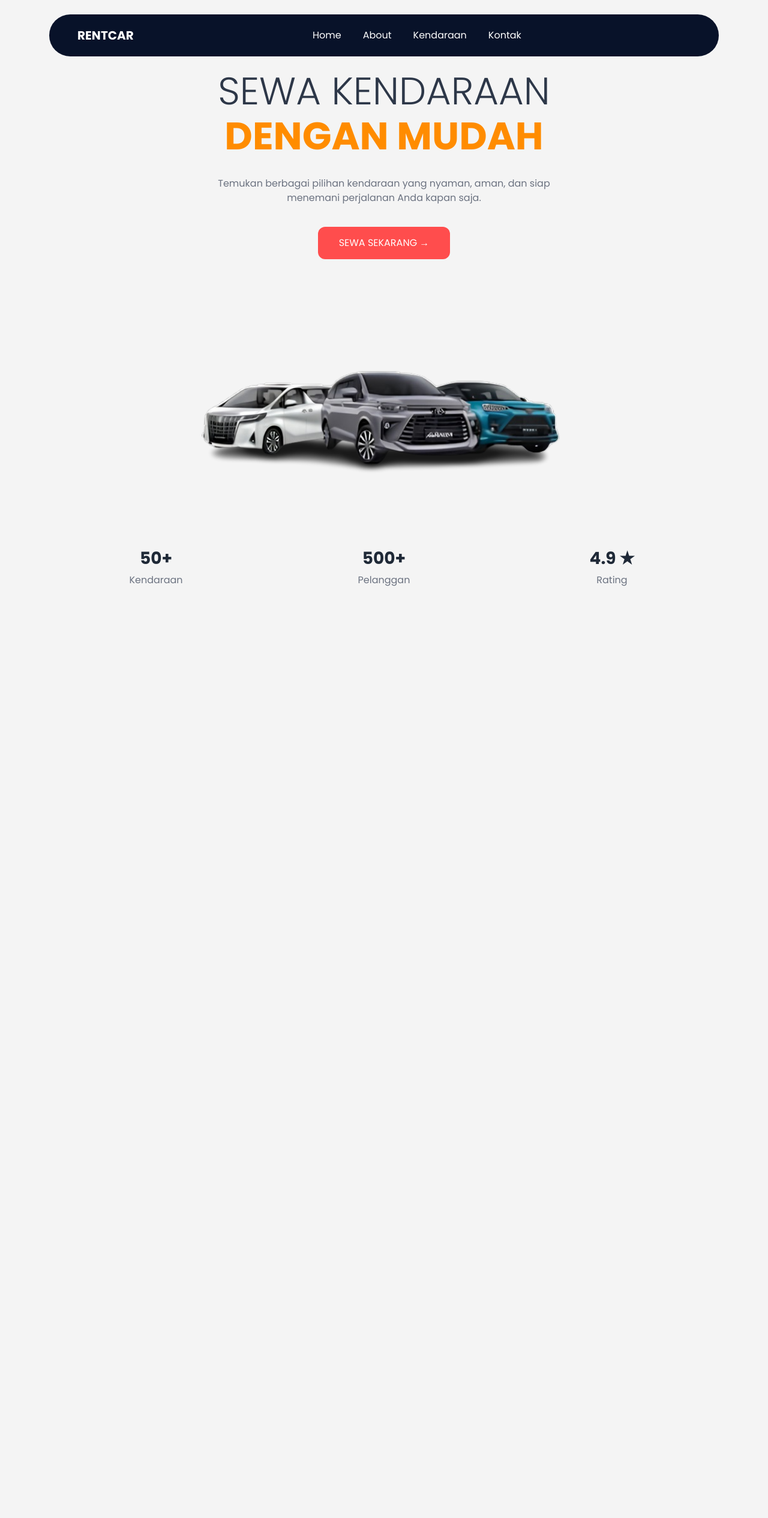
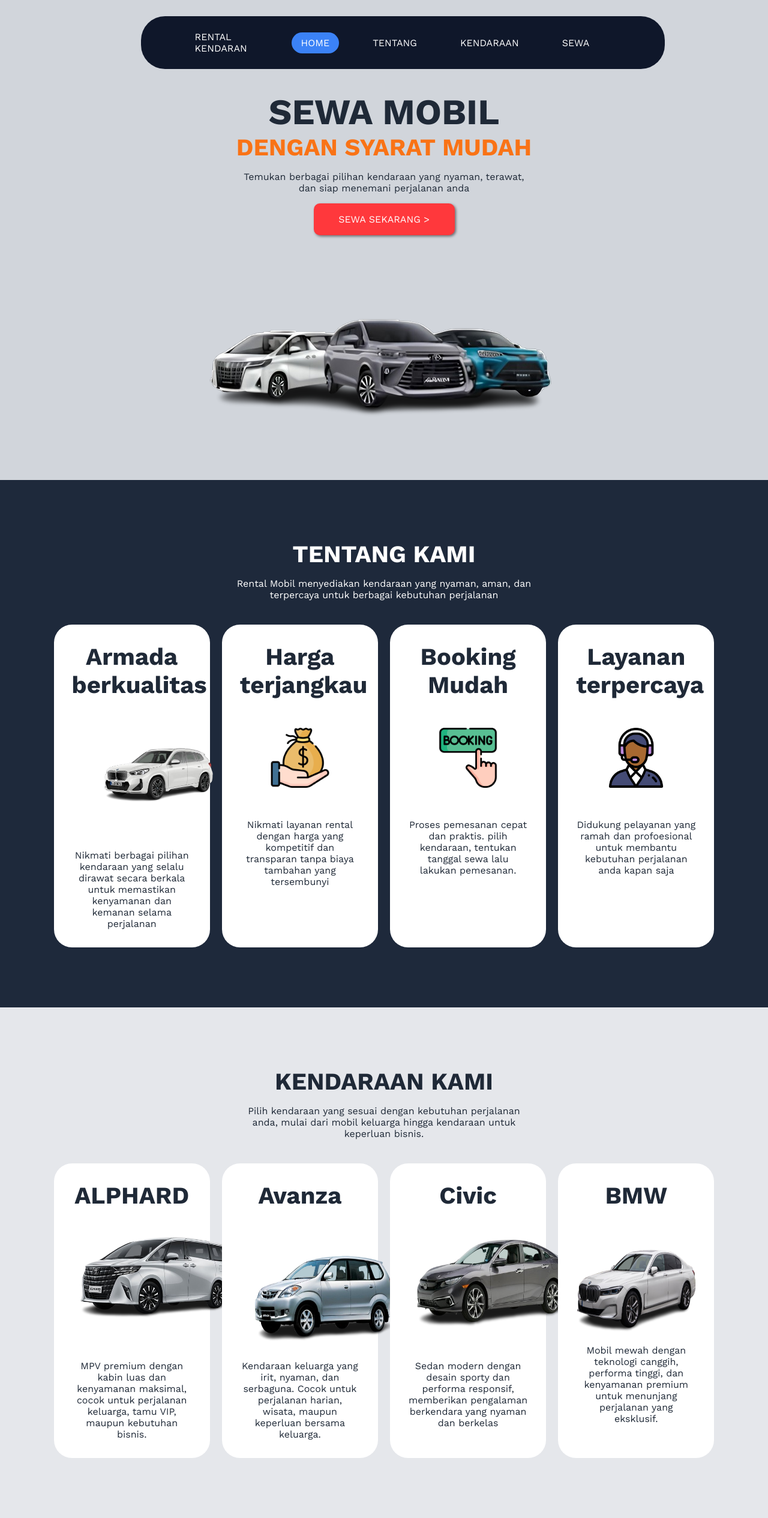
Before and after one commit to Mdariagus/rental-kendaraan-crud, a PHP site: page /coustemer/index.php in a window 1280 px wide. Shown: the whole page at 60% size. Before the commit the page ends 977 px from the top, so only its background shows below. Run offline with PHP 8.4, Linux system fonts and the light colour scheme.

Commit message:
buat tampilan UI, kurang bagian form penyewaan

```diff
--- a/assets/css/style.css
+++ b/assets/css/style.css
@@ -1,117 +1,319 @@
-* {
-            font-family: 'Poppins', sans-serif;
+:root {
+    /* BACKGROUND */
+    --bgPrimary: #D1D5DB;
+    --bgDark: #1E293B;
+    --bgTeks: #3B82F6;
+
+    /* Navigation */
+    --navBg: #0F172A;
+
+    /* Button */
+    --btnPrimary: #FF383c;
+    --btnSecondary: #F97316;
+
+    /* TEKS */
+    --textPrimary: #1f2937;
+    --textSecondary: #f97316;
+}
+
+/* all selector start */
+*{
+    margin: 0;
+    padding: 0;
+    box-sizing: border-box;
+    outline: none;
+    border: none;
+    text-decoration: none;
+}
+
+html {
+    scroll-behavior: smooth;
 }
 
 body {
-            background: #f4f4f4;
-            overflow-x: hidden;
+    font-family: "Work Sans", sans-serif;
+    background-color: var(--bgPrimary);
 }
 
-        /* NAVBAR */
-
-        .custom-navbar {
-            background: #081229;
-            border-radius: 50px;
-            padding: 15px 35px;
+/* NAVBAR START */
+.navbar-coustem {
+    display: flex;
+    justify-content: space-between;
+    align-items: center;
+    padding: 1.4rem 7%;
+    background-color: var(--navBg);
+    position: fixed;
+    top: 27px;
+    left: 235px;
+    right: 172px;
+    z-index: 9999;
+    border-radius: 40px;
+    height: 88px;
 }
 
-        .navbar-nav .nav-link {
-            color: white !important;
-            margin: 0 10px;
-            transition: .3s;
+.navbar-coustem .Logo {
+    font-size: 16px;
+    color: #ffffff;
+    display: flex;
+    font-weight: 104px;
 }
 
-        .navbar-nav .nav-link:hover {
-            color: #3b82f6 !important;
+.navbar-coustem .navbar-nav {
+    display: flex;
+    align-items: center;
 }
 
-        /* HERO */
+.navbar-coustem .navbar-nav a {
+    color: #ffffff;
+    display: flex;
+    font-size: 16px;
+    margin: 20px;
+    padding: 8px 16px;
+    justify-content: center;
+    align-items: center;
+    transition: all 0.3s ease;
+}
 
+.navbar-coustem .navbar-nav a:hover{
+    color: var(--bgTeks);
+    border-radius: 20px;
+    color: #ffffff;
+}
+
+.navbar-coustem .navbar-nav a::after{
+    content: ' ';
+    display: none;
+    padding-bottom: 0.5rem;
+    border-bottom: 0.1rem solid var(--bgTeks);
+    transform: scaleX(0);
+    transition: 0.2s linear;
+}
+
+.navbar-coustem .navbar-nav a.active {
+    background-color: var(--bgTeks);
+    border-radius: 20px;
+
+}
+
+/* NAVBAR END */
+
+/* HERO START */
 .hero {
-            min-height: 75vh;
+    min-height: 100vh;
     display: flex;
     align-items: center;
+    position: relative;
     justify-content: center;
-            text-align: center;
-            flex-direction: column;
+    padding-top: 120px;
 }
 
-        .hero h1 {
-          margin-top: 20px;
-            font-size: 4rem;
-            font-weight: 300;
-            color: #2d3748;
-        }
-
-        .hero h2 {
-            font-size: 4rem;
-            font-weight: 700;
-            color: #ff8c00;
-            margin-top: -10px;
-        }
-
-        .hero p {
-            max-width: 600px;
-            color: #6b7280;
-            margin-top: 20px;
-        }
-
-        .btn-rental {
-            background: #ff4d4d;
-            color: white;
-            padding: 15px 35px;
-            border-radius: 12px;
-            text-decoration: none;
-            margin-top: 20px;
-            transition: .3s;
-        }
-
-        .btn-rental:hover {
-            background: #e53935;
-            color: white;
-        }
-
-        /* MOBIL */
-
-        .car-image {
-            margin-top: 40px;
-        }
-
-        .car-image img {
-            width: 700px;
-            max-width: 100%;
-        }
-
-        /* STATISTIK */
-
-        .stats {
-            margin-top: 50px;
-            margin-bottom: 80px;
-        }
-
-        .stats-box {
+.hero .content {
+    padding: 1.4rem 7%;
+    max-width: 60rem;
     text-align: center;
 }
 
-        .stats-box h3 {
-            font-weight: 700;
-            color: #1f2937;
+.hero .content h1 {
+    color: var(--textPrimary);
+    justify-content: center;
+    font-size: 60px;
 }
 
-        .stats-box p {
-            color: #6b7280;
-            margin: 0;
+.hero .content h2 {
+    color: var(--textSecondary);
+    justify-content: center;
+    font-size: 40px;
 }
 
-        @media(max-width:768px){
-
-            .hero h1,
-            .hero h2{
-                font-size: 2.5rem;
+.hero .content p {
+    color: var(--textPrimary);
+    justify-content: center;
+    align-items: center;
+    text-align: center;
+    margin: 0 auto;
+    margin-top: 16px;
+    max-width: 500px;
+    font-size: 16px;
 }
 
-            .custom-navbar{
-                border-radius:20px;
+.hero .content .cta {
+    margin: 1rem auto 0;
+    display: block;
+    align-items: center;
+    width: 235px;
+    height: 53px;
+
+    font-size: 16;
+    color: #ffffff;
+    background-color: var(--btnPrimary);
+    border-radius: 10px;
+    box-shadow: 2px 2px 4px rgba(1, 1, 3, 0.5);
+    justify-content: center;
+    align-items: center;
+    display: flex;
+
+}
+/* HERO END */
+
+/* ABOUT START */
+.about {
+    background-color: var(--bgDark);
+    padding: 100px 7%;
+    color: white;
+    text-align: center;
+    text-align: center;
 }
 
+.about h2 {
+    justify-content: center;
+    font-size: 40px;
 }
+
+.about p {
+    justify-content: center;
+    color: #ffffff;
+    align-items: center;
+    text-align: center;
+    margin: 0 auto;
+    margin-top: 16px;
+    max-width: 500px;
+    font-size: 16px;
+}
+
+.card-container {
+    display: flex;
+    justify-content: space-between;
+    gap: 20px;
+    margin-top: 40px;
+    flex-wrap: wrap;
+}
+
+.card {
+    flex: 1;
+    min-width: 220px;
+    background-color: #ffffff;
+    padding: 30px;
+    border-radius: 30px;
+    transition: 0.3s;
+}
+
+.card h2 {
+    color: var(--textPrimary);
+}
+
+.card p {
+    color: var(--textPrimary);
+}
+
+.card img {
+    justify-content: center;
+    height: 231px;
+    width: 283px;
+}
+
+.card:hover{
+    transform: translateY(-8px);
+}
+
+.card2 {
+    flex: 1;
+    min-width: 220px;
+    background-color: #ffffff;
+    padding: 30px;
+    border-radius: 30px;
+    transition: 0.3s;
+}
+
+.card2 h2 {
+    color: var(--textPrimary);
+}
+
+.card2 p {
+    color: var(--textPrimary);
+    margin-top: 48px;
+}
+
+.card2 img {
+    justify-content: center;
+    align-items: center;
+    margin-top: 48px;
+    height: 100px;
+    width: 100px;
+}
+
+.card2:hover{
+    transform: translateY(-8px);
+}
+
+/* ABOUT END */
+
+/* KENDARAAN START */
+.kendaraan {
+    background-color: #e5e7eb;
+    padding: 100px 7%;
+    color: white;
+    text-align: center;
+    text-align: center;
+}
+
+.kendaraan h2 {
+    justify-content: center;
+    font-size: 40px;
+    color: var(--textPrimary);
+}
+
+.kendaraan p {
+    justify-content: center;
+    color: var(--textPrimary);
+    align-items: center;
+    text-align: center;
+    margin: 0 auto;
+    margin-top: 16px;
+    max-width: 500px;
+    font-size: 16px;
+}
+
+.card-kendaraan-container {
+    display: flex;
+    justify-content: space-between;
+    gap: 20px;
+    margin-top: 40px;
+    flex-wrap: wrap;
+}
+
+.card-kendaraan {
+    flex: 1;
+    min-width: 220px;
+    background-color: #ffffff;
+    padding: 30px;
+    border-radius: 30px;
+    transition: 0.3s;
+}
+
+.card-kendaraan .bmw {
+    height: 150px;
+    width: 200px;
+    margin-top: 55px;
+}
+
+.card-kendaraan h2 {
+    color: var(--textPrimary);
+}
+
+.card-kendaraan p {
+    color: var(--textPrimary);
+}
+
+.card-kendaraan img {
+    justify-content: center;
+    height: 231px;
+    width: 283px;
+}
+
+.card-kendaraan:hover {
+    transform: translateY(-8px);
+}
+
+
+
+/* KENDARAAN END */
--- a/coustemer/index.php
+++ b/coustemer/index.php
@@ -1,112 +1,113 @@
 <!DOCTYPE html>
 <html lang="en">
 <head>
-  <meta charset="UTF-8">
-  <meta name="viewport" content="width=device-width, initial-scale=1.0">
-  <title>RENTAL KENDARAAN</title>
-      <!-- Bootstrap -->
-    <link href="https://cdn.jsdelivr.net/npm/bootstrap@5.3.8/dist/css/bootstrap.min.css" rel="stylesheet">
-    <!-- Font -->
-    <link href="https://fonts.googleapis.com/css2?family=Poppins:wght@300;400;500;600;700&display=swap" rel="stylesheet">
-  <link rel="stylesheet" href="../assets/css/style.css" >
+    <meta charset="UTF-8">
+    <meta name="viewport" content="width=device-width, initial-scale=1.0">
+    <!-- BOOTSTRAP -->
+    <!-- <link href="https://cdn.jsdelivr.net/npm/bootstrap@5.3.8/dist/css/bootstrap.min.css"
+    rel="stylesheet" integrity="sha384-sRIl4kxILFvY47J16cr9ZwB07vP4J8+LH7qKQnuqkuIAvNWLzeN8tE5YBujZqJLB"
+    crossorigin="anonymous"> -->
+    <!-- End -->
+
+    <!-- FONT START -->
+    <link rel="preconnect" href="https://fonts.googleapis.com">
+    <link rel="preconnect" href="https://fonts.gstatic.com" crossorigin>
+    <link href="https://fonts.googleapis.com/css2?family=Work+Sans:ital,wght@0,100..900;1,100..900&display=swap" rel="stylesheet">
+    <!-- FONT END -->
+
+    <link rel="stylesheet" href="../assets/css/style.css" />
+    <title>Rental Kendaraan</title>
 </head>
 <body>
-    <!-- NAVBAR -->
-    <div class="container mt-4">
-        <nav class="navbar navbar-expand-lg custom-navbar">
-            <div class="container-fluid">
+    <!-- NAVBAR START -->
+    <nav class="navbar-coustem">
+        <div class="Logo">RENTAL KENDARAN</div>
+            <div class="navbar-nav">
+                <a href="#home" class="active">HOME</a>
+                <a href="#about">TENTANG</a>
+                <a href="#kendaraan">KENDARAAN</a>
+                <a href="">SEWA</a>
+            </div>
+    </nav>
+    <!-- NAVBAR END -->
 
-                <a class="navbar-brand text-white fw-bold" href="#">
-                    RENTCAR
-                </a>
+    <!-- HERO SECTION START -->
+    <section class="hero" id="home">
+        <main class="content">
+            <h1>SEWA MOBIL</h1>
+            <h2>DENGAN SYARAT MUDAH</h2>
+            <p>Temukan berbagai pilihan kendaraan yang nyaman, terawat, <br> dan siap menemani perjalanan anda</p>
+            <a href="#" class="cta">SEWA SEKARANG ></a>
+            <div class="imgHero"><img src="../assets/img/hero.png" alt="FOTO"></div>
+        </main>
+    </section>
+    <!-- HERO SECTION END -->
 
-                <button class="navbar-toggler bg-light"
-                    type="button"
-                    data-bs-toggle="collapse"
-                    data-bs-target="#navbarNav">
-                    <span class="navbar-toggler-icon"></span>
-                </button>
+    <!-- ABOUT START -->
+    <section class="about" id="about">
+        <h2>TENTANG KAMI</h2>
+        <p>Rental Mobil menyediakan kendaraan yang nyaman, aman, dan terpercaya untuk berbagai kebutuhan perjalanan</p>
+        <div class="card-container">
+            <div class="card">
+                <h2>Armada berkualitas</h2>
+                <img src="../assets/img/1car.png" alt="card-card">
+                <p>Nikmati berbagai pilihan kendaraan yang selalu dirawat secara berkala untuk memastikan kenyamanan dan kemanan selama perjalanan</p>
+            </div>
+            <div class="card2">
+                <h2>Harga terjangkau</h2>
+                <img src="../assets/img/money.png" alt="">
+                <p>Nikmati layanan rental dengan harga yang kompetitif dan transparan tanpa biaya tambahan yang tersembunyi</p>
+            </div>
+            <div class="card2">
+                <h2>Booking Mudah</h2>
+                <img src="../assets/img/booking.png" alt="">
+                <p>Proses pemesanan cepat dan praktis. pilih kendaraan, tentukan tanggal sewa lalu lakukan pemesanan.</p>
+            </div>
+            <div class="card2">
+                <h2>Layanan terpercaya</h2>
+                <img src="../assets/img/CS.png" alt="">
+                <p>Didukung pelayanan yang ramah dan profoesional untuk membantu kebutuhan perjalanan anda kapan saja</p>
+            </div>
+        </div>
+    </section>
+    <!-- ABOUT END -->
 
-                <div class="collapse navbar-collapse"
-                    id="navbarNav">
+    <!-- KENDARAAN PAGE START -->
+    <section class="kendaraan" id="kendaraan">
+        <h2>KENDARAAN KAMI</h2>
+        <p>Pilih kendaraan yang sesuai dengan kebutuhan perjalanan anda, mulai dari mobil keluarga hingga kendaraan untuk keperluan bisnis.</p>
+        <div class="card-kendaraan-container">
+            <div class="card-kendaraan">
+                <h2>ALPHARD</h2>
+                <img src="../assets/img/alphard.png" alt="">
+                <p>MPV premium dengan kabin luas dan kenyamanan maksimal, cocok untuk perjalanan keluarga, tamu VIP, maupun kebutuhan bisnis.</p>
+            </div>
+            <div class="card-kendaraan">
+                <h2>Avanza</h2>
+                <img src="../assets/img/avanza.png" alt="">
+                <p>Kendaraan keluarga yang irit, nyaman, dan serbaguna. Cocok untuk perjalanan harian, wisata, maupun keperluan bersama keluarga.</p>
+            </div>
+            <div class="card-kendaraan">
+                <h2>Civic</h2>
+                <img src="../assets/img/civic.png" alt="">
+                <p>Sedan modern dengan desain sporty dan performa responsif, memberikan pengalaman berkendara yang nyaman dan berkelas</p>
+            </div>
+            <div class="card-kendaraan">
+                <h2>BMW</h2>
+                <img src="../assets/img/bmw.png" alt="" class="bmw">
+                <p>Mobil mewah dengan teknologi canggih, performa tinggi, dan kenyamanan premium untuk menunjang perjalanan yang eksklusif.</p>
+            </div>
+        </div>
+    </section>
+    <!-- KENDARAAN PAGE END -->
 
-                    <ul class="navbar-nav mx-auto">
+    <!-- BOOTSTRAP -->
+    <!-- <script src="https://cdn.jsdelivr.net/npm/bootstrap@5.3.8/dist/js/bootstrap.bundle.min.js"
+    integrity="sha384-FKyoEForCGlyvwx9Hj09JcYn3nv7wiPVlz7YYwJrWVcXK/BmnVDxM+D2scQbITxI" crossorigin="anonymous"></script> -->
+    <!-- END -->
 
-                        <li class="nav-item">
-                            <a class="nav-link" href="#">Home</a>
-                        </li>
-
-                        <li class="nav-item">
-                            <a class="nav-link" href="#">About</a>
-                        </li>
-
-                        <li class="nav-item">
-                            <a class="nav-link" href="#">Kendaraan</a>
-                        </li>
-
-                        <li class="nav-item">
-                            <a class="nav-link" href="#">Kontak</a>
-                        </li>
-
-                    </ul>
-
-
-                </div>
-
-            </div>
-
-        </nav>
-
-    </div>
-
-    <!-- HERO -->
-
-    <section class="hero container">
-
-        <h1>SEWA KENDARAAN</h1>
-
-        <h2>DENGAN MUDAH</h2>
-
-        <p>
-            Temukan berbagai pilihan kendaraan yang nyaman,
-            aman, dan siap menemani perjalanan Anda kapan saja.
-        </p>
-
-        <a href="#" class="btn-rental">
-            SEWA SEKARANG →
-        </a>
-
-        <div class="car-image">
-          <img src="../assets/img/hero.png" alt="mobil">
-        </div>
-
-    </section>
-
-    <!-- STATISTIK -->
-
-    <section class="container stats">
-
-        <div class="row">
-
-            <div class="col-md-4 stats-box">
-                <h3>50+</h3>
-                <p>Kendaraan</p>
-            </div>
-
-            <div class="col-md-4 stats-box">
-                <h3>500+</h3>
-                <p>Pelanggan</p>
-            </div>
-
-            <div class="col-md-4 stats-box">
-                <h3>4.9 ★</h3>
-                <p>Rating</p>
-            </div>
-
-        </div>
-
-    </section>
-
-    <script src="https://cdn.jsdelivr.net/npm/bootstrap@5.3.8/dist/js/bootstrap.bundle.min.js"></script>
+    <!-- JavaScript start -->
+    <script src="../JavaScript/script.js"></script>
+    <!-- JavaScript end -->
 </body>
 </html>
--- a/koneksi.php
+++ b/koneksi.php
@@ -1,3 +1,7 @@
 <?php
   $koneksi = mysqli_connect ("localhost", "root", "", "db_rental");
->
+
+  if(mysqli_connect_errno()) {
+    echo "koneksi database gagal : " . mysqli_connecr_error();
+  }
+?>
```
Also changed, not shown: JavaScript/script.js (added, +26 -0 lines), coustemer/submit.php (added, +11 -0 lines), eck_login.php (added, +19 -0 lines), login.php (added, +47 -0 lines), assets/img/1car.png (added), assets/img/CS.png (added), assets/img/alphard.png (added), assets/img/avanza.png (added), assets/img/bmw.png (added), assets/img/booking.png (added), assets/img/civic.png (added), assets/img/money.png (added). Lines whose indentation alone changed are shown as unchanged.
